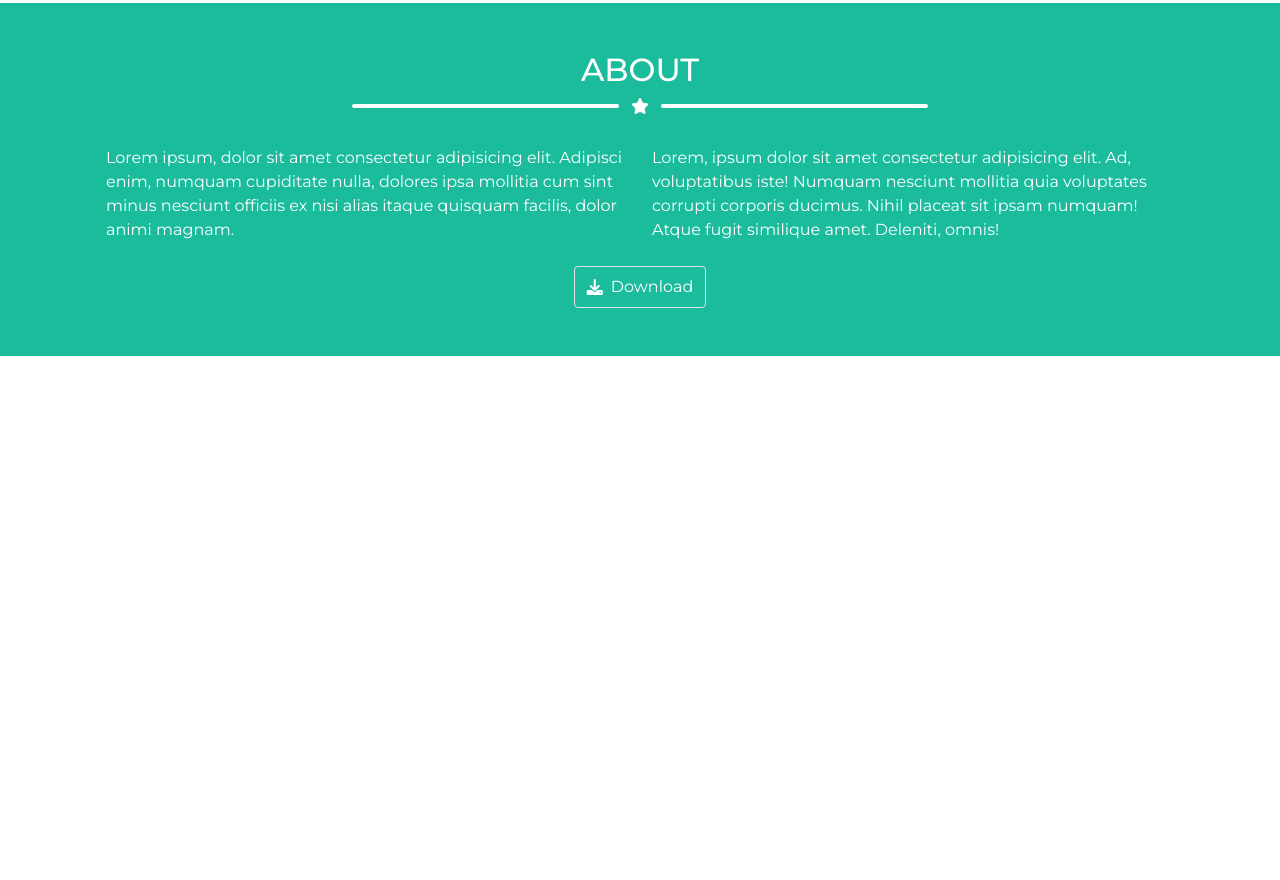
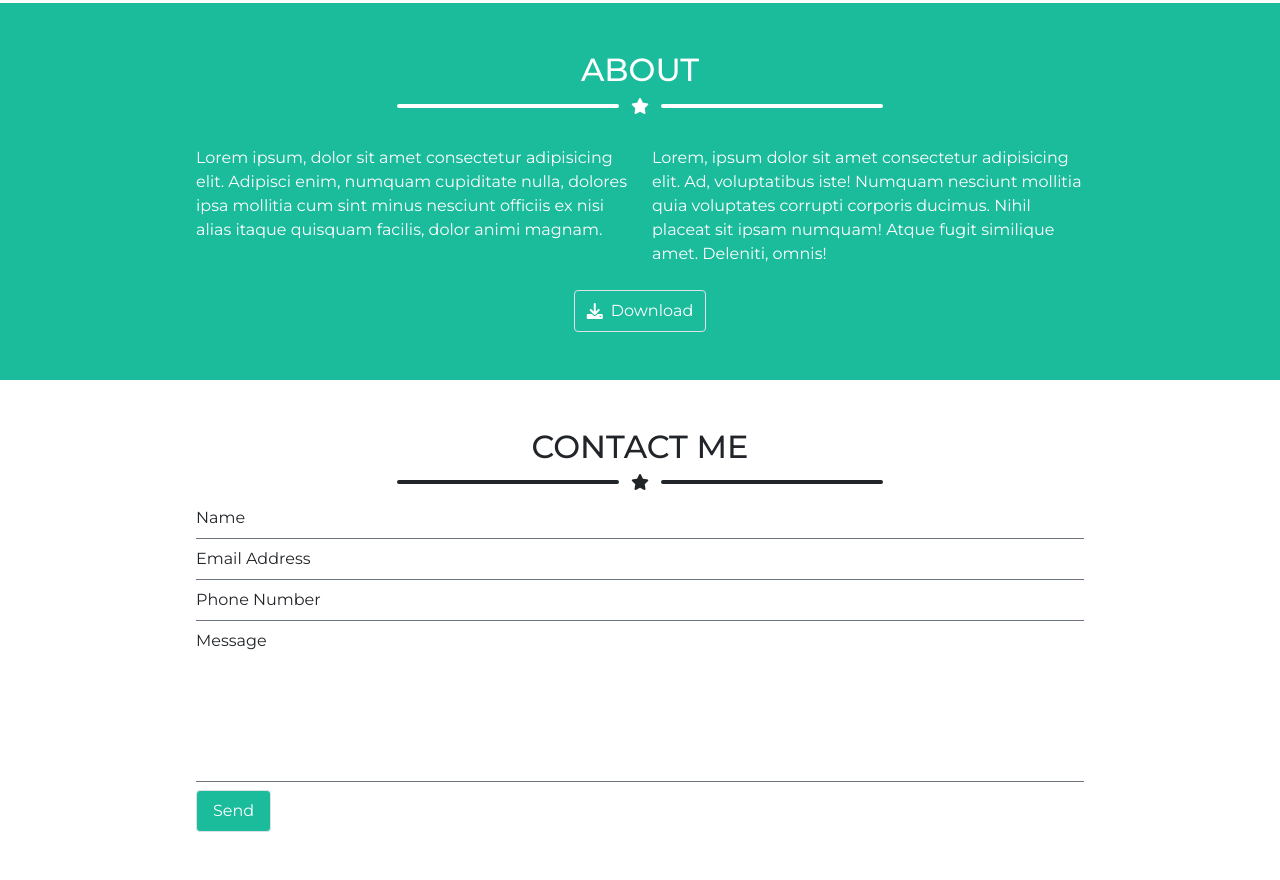
Before and after one commit to stefano472/html-css-bootstrap-freelancer, a plain HTML site: page index.html in a window 1280 px wide. Shown: the part 1387-2267 px from the top of the page. Before the commit the page ends 1743 px from the top, so only its background shows below. Drawn offline with nearby package versions, Linux system fonts and the light colour scheme.

Commit message:
third section

```diff
--- a/css/style.css
+++ b/css/style.css
@@ -2,9 +2,15 @@
 * {
   font-family: "Montserrat", sans-serif;
 }
+h2 {
+  text-transform: uppercase;
+}
 p {
   padding: 0;
   margin: 0;
+}
+.bg-lightgreen {
+  background-color: #1abc9c;
 }
 .row-gap-4 {
   row-gap: 1.5rem;
@@ -32,15 +38,20 @@ header {
 }
 
 /* jumbo-tron */
-#jumbo-tron {
-  background-color: #1abc9c;
-}
 #jumbo-tron img {
   width: 400px;
 }
 
 /************************ main ************************/
-/* about */
-#about {
-  background-color: #1abc9c;
+/* contact */
+.form {
+  padding: 0.5rem 0 8rem;
 }
+
+/************************ footer ************************/
+#general-info {
+  background-color: #3a546d;
+}
+#copyright {
+  background-color: #2c3e50;
+}
--- a/index.html
+++ b/index.html
@@ -30,7 +30,7 @@
                 </nav>
             </div>
         </div>
-        <section id="jumbo-tron">
+        <section id="jumbo-tron" class="bg-lightgreen">
             <div  class="container-md mx-auto row justify-content-center py-5">
                 <img class="mb-2" src="img/avatar.svg" alt="avatar">
                 <div class="text-center">
@@ -79,8 +79,8 @@
             </div>
         </section>
         <!-- about section -->
-        <section id="about">
-            <div class="container-md mx-auto py-5 row row-gap-4 justify-content-center">
+        <section id="about" class="bg-lightgreen">
+            <div class="container-md w-75 mx-auto py-5 row row-gap-4 justify-content-center">
                 <div class="text-center row-cols-1">
                     <h2 class="text-white">ABOUT</h2>
                     <div class="row align-items-center justify-content-center mx-auto mb-2">
@@ -100,12 +100,31 @@
                         <i class="fa-solid fa-download col-auto p-0 pe-2"></i>
                         <span class="col-auto p-0">Download</span>
                     </div>
-
                 </button>
             </div>
         </section>
         <!-- contact section -->
-        <section id="contact"></section>
+        <section id="contact">
+            <div class="container-md w-75 mx-auto py-5 row">
+                <div class="text-center row-cols-1">
+                    <h2>CONTACT ME</h2>
+                    <div class="row align-items-center justify-content-center mx-auto mb-2">
+                        <div class="col-auto w-25 line bg-dark rounded"></div>
+                        <i class="fa-solid fa-star col-auto"></i>
+                        <div class="col-auto w-25 line bg-dark rounded"></div>
+                    </div>
+                </div>
+                <div class="row-cols-1">
+                    <div class="border-bottom border-secondary py-2">Name</div>
+                    <div class="border-bottom border-secondary py-2">Email Address</div>
+                    <div class="border-bottom border-secondary py-2">Phone Number</div>
+                    <div class="form border-bottom border-secondary">Message</div>
+                    <button class="rounded text-white bg-lightgreen border w-auto mt-2 py-2 px-3">
+                            <span>Send</span>
+                    </button>
+                </div>
+            </div>
+        </section>
     </main>
     <!-- footer -->
     <footer>
```
